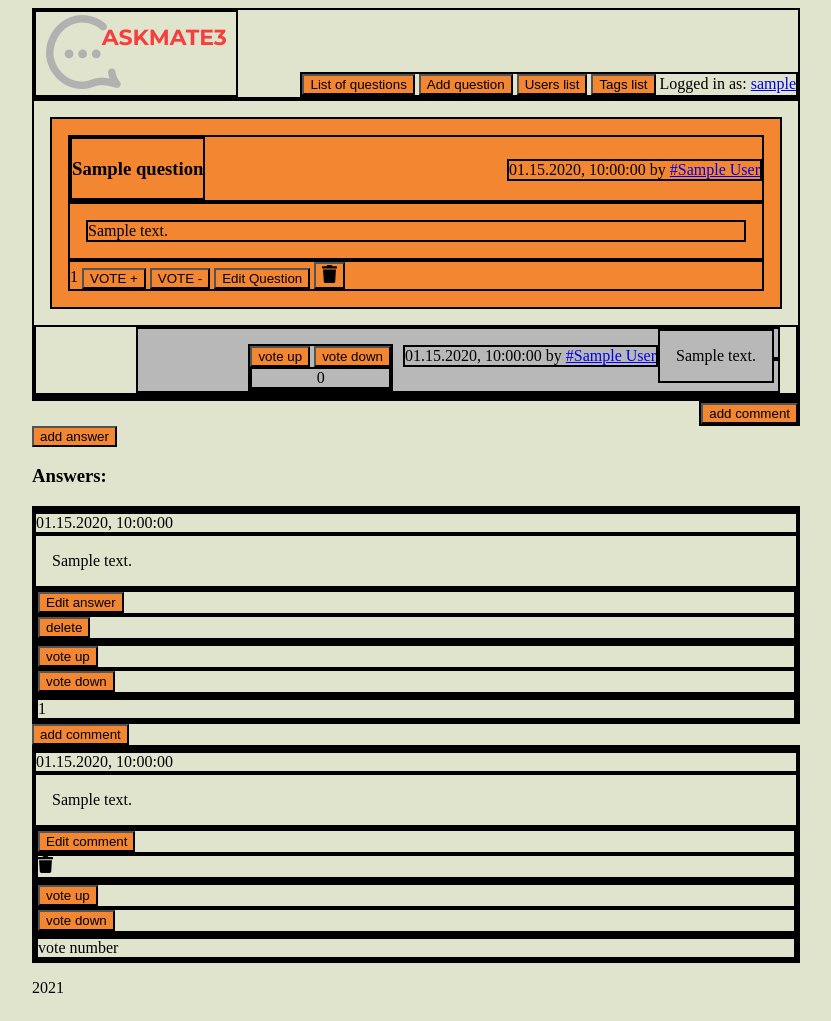
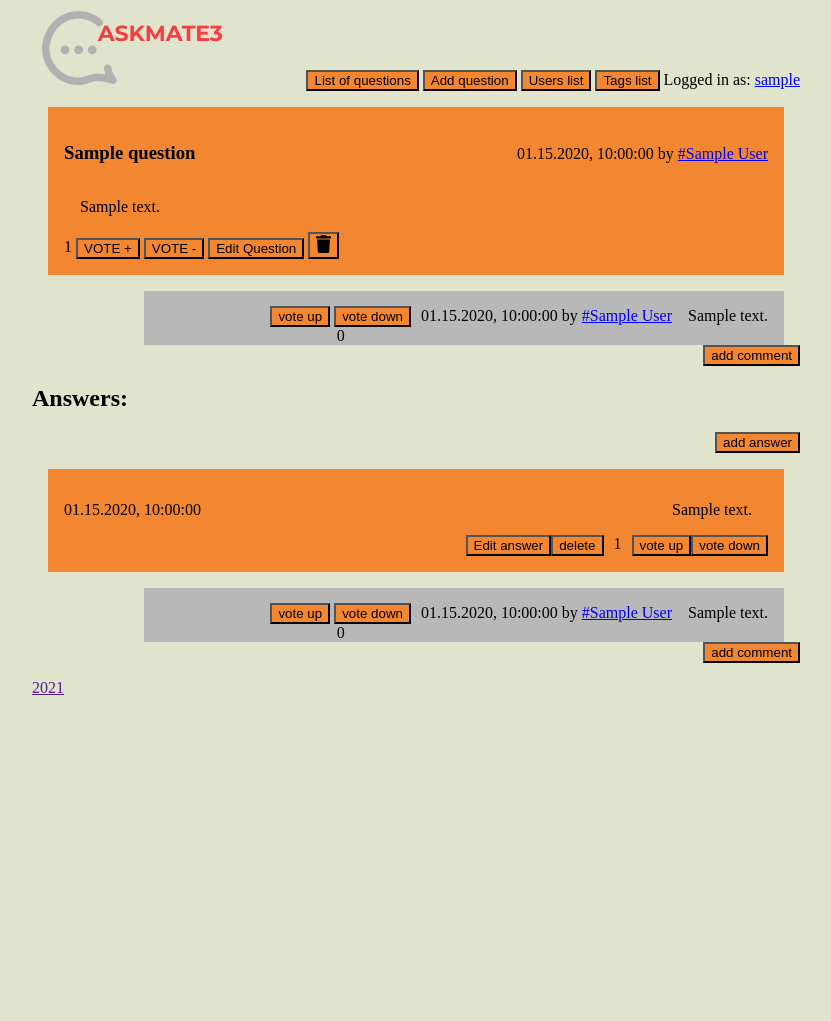
Before and after one commit to lukrydz/stackovrflw-clone-flask, a Flask app: template templates/question.html in a window 1280 px wide. Shown: the whole page, without its empty margins (224-1055 px from the left). After the commit the page ends 695 px from the top, so only its background shows below. Run offline with Flask 2, Linux system fonts and the light colour scheme; the template is opened without the code that fills it: most values are stand-ins (such as "Sample title", 1, 10 or a date in 2020).

Commit message:
Question details frontend rebuilt.

```diff
--- a/static/style.css
+++ b/static/style.css
@@ -8,7 +8,7 @@ body {
 }
 
 div {
-    border: 2px solid black;
+    border: 0px solid black;
 }
 
 button {
@@ -88,8 +88,13 @@ a.questions {
     justify-content: center;
 }
 
-#add_comment {
+.add_comment {
     display: flex;
     flex-direction: column;
     align-self: flex-end;
 }
+
+.box_edit_delete {
+    display: flex;
+    justify-content: flex-end;
+}
--- a/templates/question.html
+++ b/templates/question.html
@@ -73,73 +73,75 @@
     {% endfor %}
 
         </div>
-    <div id="add_comment">
+    <div class="add_comment">
         <button onclick="document.href='{{ url_for('comment_question', question_id=question_data['id']) }}'">add comment</button>
     </div>
-    <span><a href="{{ url_for('add_answer', question_id=question_data['id']) }}">
-        <button>add answer</button>
-    </a></span>
 
 
-    <h3>Answers:</h3>
+    <h2>Answers:</h2>
 
+    <div class="add_comment">
+        <button document.href='{{ url_for('add_answer', question_id=question_data['id']) }}'>add answer</button>
+    </div>
 
     {% for answer in answers %}
-        <div class="box answer">
+
+        <div class="question details">
             <div class="box_title">
-                {# blank #}
-            </div>
+
                 <div>
                     {{ answer['submission_time'].strftime("%m.%d.%Y, %H:%M:%S") }}
                 </div>
+
+
                 <div class="box_message">
                     {{ answer['message'] }}
                 </div>
+
+            </div>
+
             <div class="box_edit_delete">
-                <div class="edit">
-                    <a href="{{ url_for('edit_answer', answer_id=answer['id']) }}">
-                        <button>Edit answer</button>
+
+                <button onclick="document.href='{{ url_for('edit_answer', answer_id=answer['id']) }}'">Edit answer</button>
+                <a href="{{ url_for('delete_answer', answer_id=answer['id']) }}">
+                    <button onclick="return confirm('Are you sure?')" style="margin-right: 10px">delete</button>
                 </a>
-                </div>
-                <div class="delete">
-                    <a href="{{ url_for('delete_answer', answer_id=answer['id']) }}">
-                        <button onclick="return confirm('Are you sure?')">delete</button>
+
+
+                {{ answer['vote_number'] }}
+                    <a href="{{ url_for('vote', answer_id=answer['id'], vote_up_or_down='vote_up') }}">
+                        <button style="margin-left: 10px">vote up</button>
                     </a>
-                </div>
-            </div>
-            <div class="box_vote">
-                <div>
-                    <a href="{{ url_for('vote', answer_id=answer['id'], vote_up_or_down='vote_up') }}">
-                        <button>vote up</button>
-                    </a>
-                </div>
-                <div>
+
                     <a href="{{ url_for('vote', answer_id=answer['id'], vote_up_or_down='vote_down') }}">
                         <button>vote down</button>
                     </a>
             </div>
-                <div></div>
-                <div> {{ answer['vote_number'] }}</div>
-            </div>
         </div>
 
-        <span><a href="{{ url_for('comment_answer', question_id=question_data['id'], answer_id=answer['id']) }}">
-                <button>add comment</button>
-            </a></span>
+
 
     {% for comment in comment_for_answers[answer['id']] %}
-            <div class="box comment_for_answer">
-                <div class="box_title"></div>
-                <div>{{ comment['submission_time'].strftime("%m.%d.%Y, %H:%M:%S") }}</div>
+
+            <div class="comments_for_question">
+                <div class="comment_options">
+                        <button>vote up</button>
+                         <button>vote down</button>
+
+                <div class="votes">0</div>
+    </div>
+            <div>
+                {{ comment['submission_time'].strftime("%m.%d.%Y, %H:%M:%S") }} by <a href="{{ url_for('userpage', user_id=comment.author) }}">#{{ comment.author }}</a>
+            </div>
             <div class="box_message">
                 {{ comment['message'] }}
-
             </div>
-                <div class="box_edit_delete">
+            <div class="box_options">
+            {% if userid == comment['author'] %}
                 <div class="edit">
 
                     <a href="{{ url_for('edit_comment', comment_id=comment['id']) }}">
-                            <button>Edit comment</button>
+                        <button>EDIT COMMENT</button>
                     </a>
                 </div>
                 <div class="delete">
@@ -147,20 +149,19 @@
                        onclick="return confirm('Are you sure?')">
                         <img alt="" src="{{ url_for('static', filename="trash-solid.svg") }}" style="width: 15px"/>
                     </a>
+                {% endif %}
                 </div>
+
             </div>
-                <div class="box_vote">
-                    <div>
-                        <button>vote up</button>
+
     </div>
-                    <div>
-                        <button>vote down</button>
+
+    {% endfor %}
+
+    <div class="add_comment">
+    <a href="">
+                <button onclick="document.href='{{ url_for('comment_answer', question_id=question_data['id'], answer_id=answer['id']) }}'">add comment</button>
     </div>
-                    <div></div>
-                    <div>vote number</div>
-                </div>
-            </div>
-        {% endfor %}
     {% endfor %}
 
 {% endblock %}
```
Lines whose indentation alone changed are shown as unchanged.
